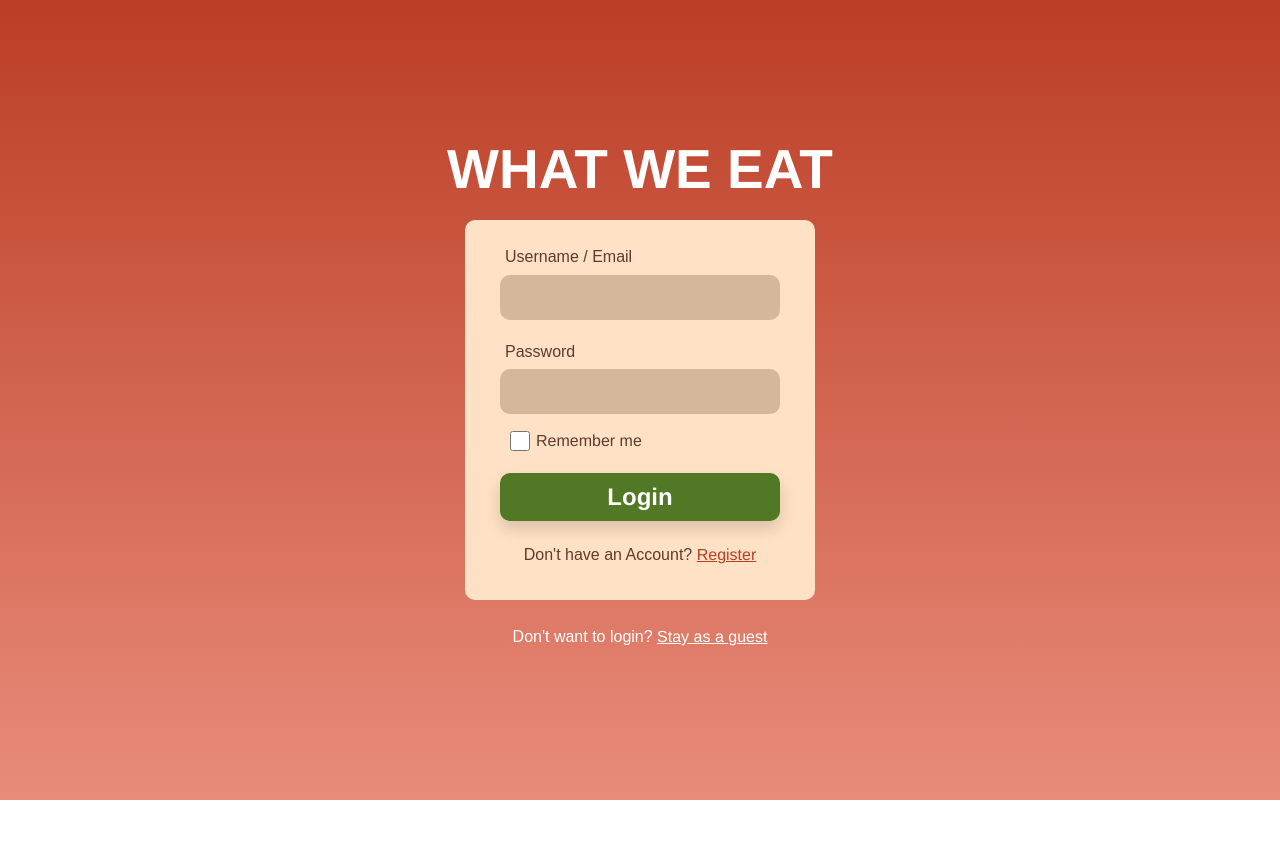
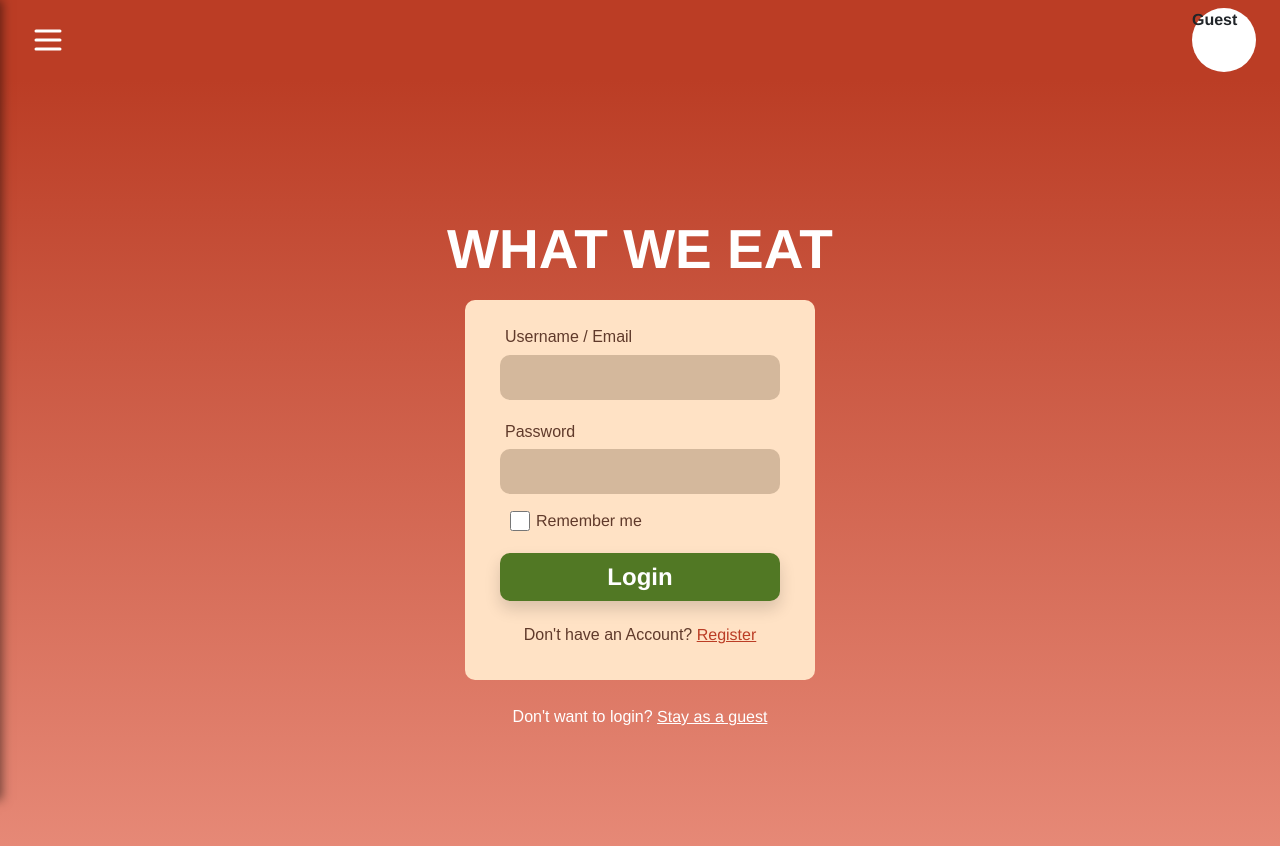
Before and after one commit to MTPeraya/What-we-eat, a React (Vite) app in the folder frontend/: page /login in a window 1280 px wide. Shown: the top 846 px of the page. Before the commit the page ends 800 px from the top, so only its background shows below. Built offline with nearby package versions, Linux system fonts and the light colour scheme; no server answers.

Commit message:
Mint: update header menu Icon

```diff
--- a/frontend/src/App.css
+++ b/frontend/src/App.css
@@ -87,13 +87,17 @@ body {
 
 /* header */
 
-.header{
-
-  background-color: #BB3D25;
+.header {
+  z-index: 20;
+  position: relative;
+  overflow: visible;
   width: 100vw;
   height: 10vh;
   display: flex;
   justify-content: space-between;
+  align-items: center;
+  padding: 1vh 2vh;
+  background-color: #BB3D25;
 
 }
 
@@ -106,6 +110,115 @@ body {
 
 .Margin1vh{
   margin:1vh;
+}
+
+/* Menu button and dropdown (simple CSS to replace Tailwind usage) */
+.menu-container {
+  position: relative; /* dropdown positioned relative to this */
+  display: flex;
+  align-items: center;
+}
+
+.menu-button {
+  background: transparent;
+  border: none;
+  padding: 6px;
+  border-radius: 8px;
+  cursor: pointer;
+  display: inline-flex;
+  align-items: center;
+  justify-content: center;
+}
+
+.menu-button:focus {
+  outline: 2px solid rgba(255,255,255,0.25);
+}
+
+.menu-dropdown {
+  position: fixed;
+  top: 0;
+  bottom: 0;
+  left: 0;
+  right: auto;
+  width: 300px;
+  height: 100vh;
+
+  /* CHANGE: Frosted Glass Background */
+  /* Use a slightly darker base color with transparency */
+  background: rgba(32, 33, 36, 0.9); /* Dark grey with 90% opacity */
+  /* Reintroduce backdrop-filter */
+  backdrop-filter: blur(8px); /* Adjust blur amount as desired */
+
+  color: white; /* Keep text white for contrast */
+
+  border-radius: 0;
+  box-shadow: 2px 0 10px rgba(0, 0, 0, 0.5);
+  padding: 20px 0;
+
+  transform: translateX(-100%);
+  opacity: 1; /* Keep opacity at 1 for the slide effect */
+  transition: transform 300ms ease;
+
+  pointer-events: auto;
+  z-index: 1000;
+
+  display: flex;
+  flex-direction: column;
+}
+
+/* The drawer-overlay is still useful for darkening the rest of the screen */
+.drawer-overlay {
+    position: fixed;
+    top: 0;
+    left: 0;
+    width: 100vw;
+    height: 100vh;
+    background: rgba(0, 0, 0, 0.4); /* A slightly darker overlay */
+    z-index: 999;
+    display: none;
+}
+.menu-dropdown.open + .drawer-overlay {
+    display: block;
+}
+
+.menu-dropdown.open {
+  /* Bring it into view */
+  transform: translateX(0);
+  /* pointer-events: auto; (already set above, but good practice) */
+}
+
+.menu-list {
+  list-style: none;
+  margin: 0;
+  padding: 0;
+  display: flex;
+  flex-direction: column;
+  /* Use gap for item spacing */
+  gap: 8px;
+  /* Allow the list content to grow, but don't force equal height unless necessary */
+  /* Remove flex-grow: 1 from here */
+}
+
+.menu-list a {
+  /* Use generous padding for the full-width drawer experience */
+  display: flex;
+  align-items: center;
+  padding: 12px 20px; /* Increased vertical and horizontal padding */
+  color: inherit;
+  text-decoration: none;
+  border-radius: 0; /* No corner radius since it's full-width */
+  font-weight: normal; /* Often normal font weight in drawers */
+  /* Remove flex-grow: 1 from here, as equal division is usually not desired in a long drawer list */
+}
+
+.menu-list a:hover {
+  background: rgba#BB3D25; /* Subtle white highlight on hover */
+}
+
+.menu-list .divider {
+  height: 1px;
+  background: rgba(255,255,255,0.12);
+  margin: 6px 0;
 }
 
 /* preference page */
--- a/frontend/src/EnterCode.jsx
+++ b/frontend/src/EnterCode.jsx
@@ -1,6 +1,7 @@
 import { useState } from "react";
 import "./App.css";
 import { useNavigate } from "react-router-dom";
+import Header from './header.jsx'
 
 function EnterCode() {
   const navigate = useNavigate();
@@ -71,6 +72,8 @@ function EnterCode() {
   };
 
   return (
+    <>
+    <Header/>
     <div className="background">
       <h1 className="head-name">WHAT WE EAT</h1>
 
@@ -101,6 +104,7 @@ function EnterCode() {
         Create Room
       </button>
     </div>
+    </>
   );
 }
 
--- a/frontend/src/Login.jsx
+++ b/frontend/src/Login.jsx
@@ -1,6 +1,7 @@
 import { useState, useEffect } from 'react';
 import "./App.css";
 import { Link, useNavigate } from "react-router-dom";
+import Header from './header.jsx'
 
 
 function Login() {
@@ -66,6 +67,7 @@ function Login() {
 
     return (
         <>
+        <Header/>
         <div className="background">
             <h1 className="head-name">WHAT WE EAT</h1>
             <div className="box" style={{height: '380px'}}>
--- a/frontend/src/header.jsx
+++ b/frontend/src/header.jsx
@@ -1,31 +1,109 @@
-import React from 'react'
-import './App.css'
-import { Link, useNavigate} from "react-router-dom";
+import React, { useState, useEffect } from 'react';
+import './App.css';
+import { Link, useNavigate } from "react-router-dom";
 
-function Profile(){
-
-    return <div className='profile-s Margin1vh'></div>
+function Profile({ displayName }) {
+  return (
+    <div className='profile-s Margin1vh'>
+      <span className="profile-name">{displayName || "Guest"}</span>
+    </div>
+  );
 }
 
-function MenuIcon(){
-  return(
-  <svg className="Margin1vh" width="8vh" height="8vh" viewBox="0 0 24 24" fill="none" xmlns="http://www.w3.org/2000/svg">
-  <path d="M4 6H20M4 12H20M4 18H20" stroke="white" stroke-width="2" stroke-linecap="round" stroke-linejoin="round"/>
-  </svg>
-  )
+function MenuIcon({ isAdmin = false, isLoggedIn = false }) {
+  const [menuOpen, setMenuOpen] = useState(false);
+  const closeMenu = () => setMenuOpen(false);
+
+  useEffect(() => {
+    const handleEscape = (event) => {
+      if (event.key === 'Escape' && menuOpen) closeMenu();
+    };
+    if (menuOpen) document.addEventListener('keydown', handleEscape);
+    return () => document.removeEventListener('keydown', handleEscape);
+  }, [menuOpen]);
+
+  return (
+    <>
+      <div className="menu-container">
+        <button
+          onClick={() => setMenuOpen(!menuOpen)}
+          aria-expanded={menuOpen}
+          aria-label="Open menu"
+          className="menu-button"
+        >
+          <svg
+            className="Margin1vh"
+            width="36" height="36"
+            viewBox="0 0 24 24" fill="none"
+            xmlns="http://www.w3.org/2000/svg"
+          >
+            <path d="M4 6H20M4 12H20M4 18H20" stroke="white" strokeWidth="2" strokeLinecap="round" strokeLinejoin="round" />
+          </svg>
+        </button>
+
+        <div className={`menu-dropdown ${menuOpen ? 'open' : ''}`} role="menu">
+          <ul className="menu-list">
+            <li>
+              <Link to="/" onClick={closeMenu}>Home</Link>
+            </li>
+
+            {!isLoggedIn ? (
+              <li><Link to="/login" onClick={closeMenu}>Login / Sign In</Link></li>
+            ) : (
+              <li><Link to="/profile" onClick={closeMenu}>Profile</Link></li>
+            )}
+
+            <li><Link to="/enter-code" onClick={closeMenu}>Enter Code</Link></li>
+
+            {isAdmin && (
+              <>
+                <li className="divider" />
+                <li><Link to="/admin-dashboard" onClick={closeMenu}>Manage Dashboard</Link></li>
+              </>
+            )}
+
+            <li className="divider" />
+            <li><Link to="/contact" onClick={closeMenu}>Contact Us</Link></li>
+          </ul>
+        </div>
+      </div>
+
+      {menuOpen && <div className="drawer-overlay" onClick={closeMenu} />}
+    </>
+  );
 }
 
 function Header() {
+  const navigate = useNavigate();
+  const [isLoggedIn, setIsLoggedIn] = useState(false);
+  const [isAdmin, setIsAdmin] = useState(false);
+  const [displayName, setDisplayName] = useState("Guest");
 
-  const navigate = useNavigate();
+  const AUTH_BASE = "http://localhost:4001/api/auth";
+
+  useEffect(() => {
+    (async () => {
+      try {
+        const res = await fetch(`${AUTH_BASE}/me`, { credentials: "include" });
+        if (!res.ok) return;
+        const data = await res.json();
+        if (data?.user) {
+          setIsLoggedIn(true);
+          setDisplayName(data.user.username || "User");
+          setIsAdmin(!!data.user.isAdmin); // assuming backend sends isAdmin
+        }
+      } catch (err) {
+        console.error("Error verifying user:", err);
+      }
+    })();
+  }, []);
 
   return (
     <div className='header'>
-        <a><MenuIcon /></a>
-        <a><Profile/></a>
+      <MenuIcon isAdmin={isAdmin} isLoggedIn={isLoggedIn} />
+      <Profile displayName={displayName} />
     </div>
-  )
+  );
 }
 
-
-export default Header
+export default Header;
```
